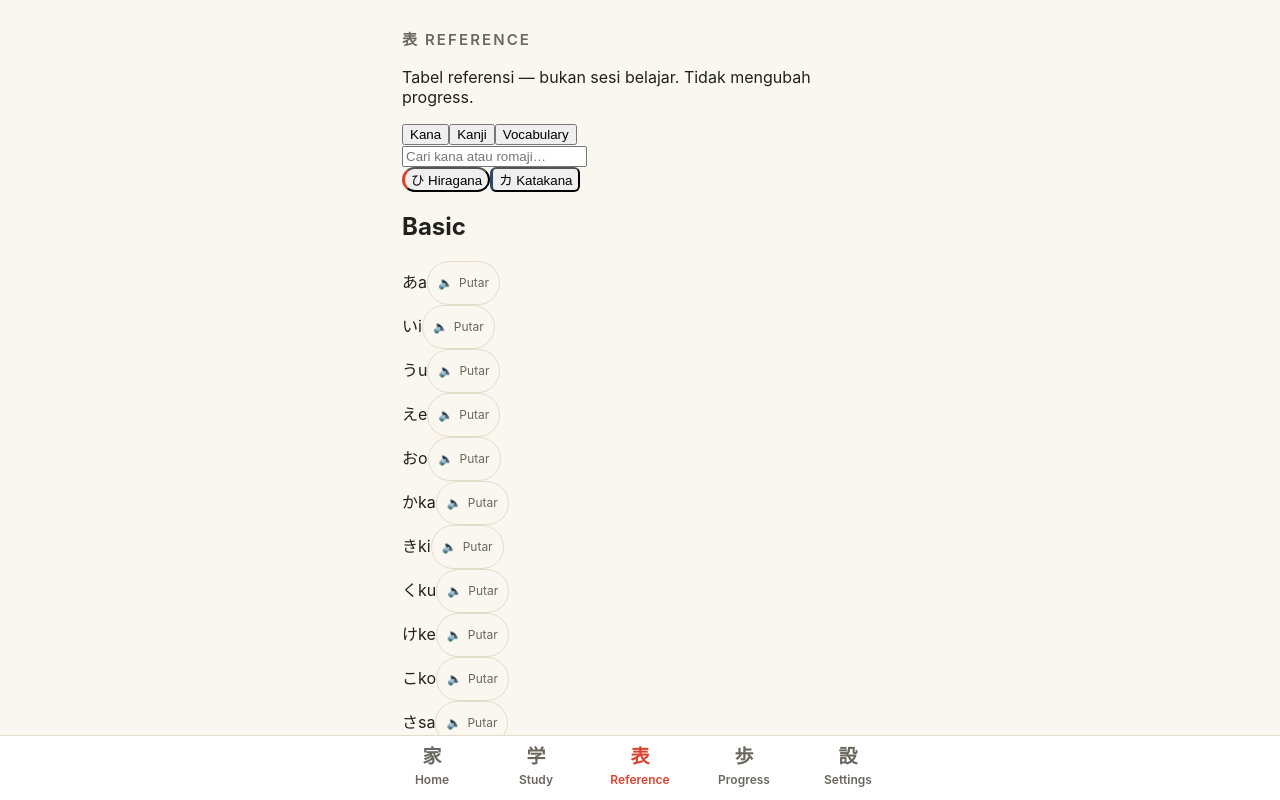
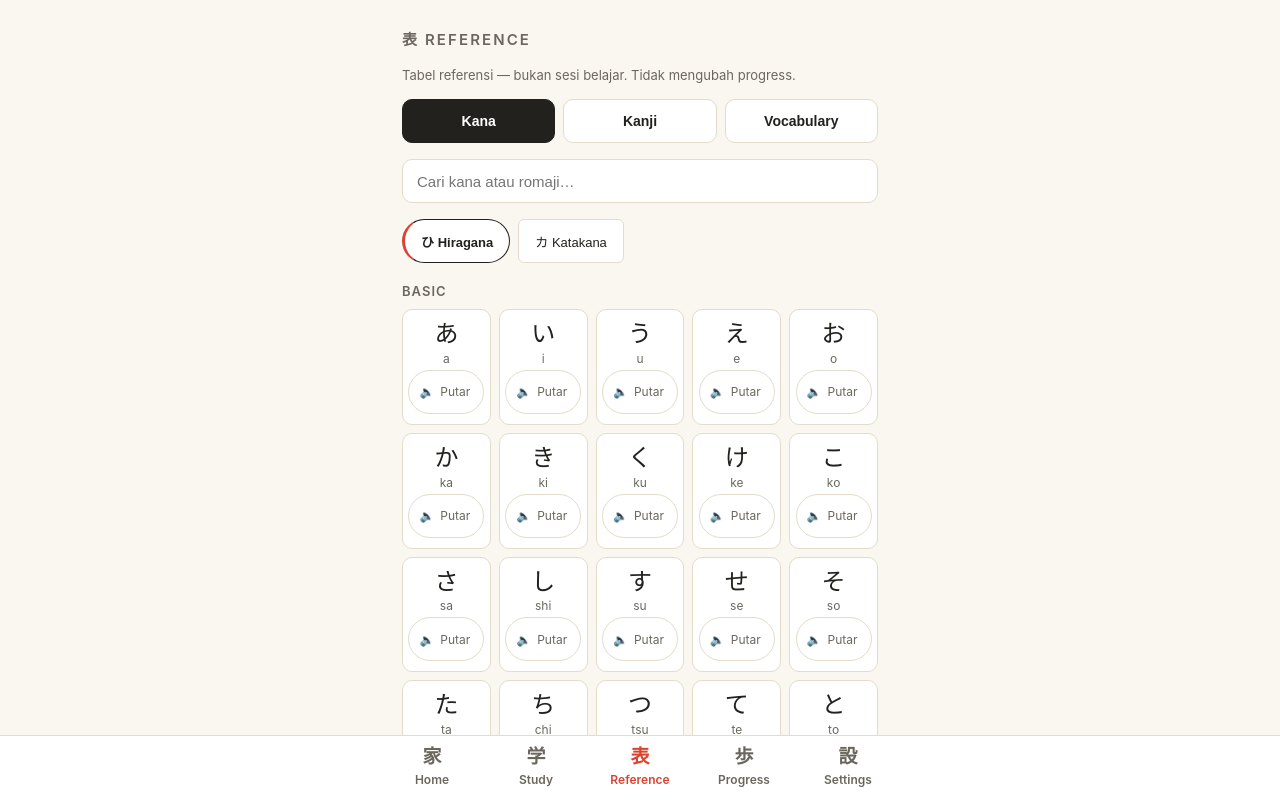
Before and after one commit to elyos141299/kana-flashcard, a React (Vite) app: page / in a window 1280 px wide. Both pictures are taken after a click on the button "表 Reference". Shown: the top 800 px of the page. Built offline with nearby package versions, Linux system fonts and the light colour scheme.

Commit message:
Reference Tables: update src/styles/app.css

```diff
--- a/src/styles/app.css
+++ b/src/styles/app.css
@@ -1076,3 +1076,340 @@
   outline: 2px solid var(--indigo);
   outline-offset: 2px;
 }
+
+/* ============ Reference Tables ============ */
+
+.page-subtitle {
+  font-size: 13px;
+  color: var(--ink-soft);
+  margin: 0 0 16px;
+}
+
+.ref-tabs {
+  display: flex;
+  gap: 8px;
+  margin-bottom: 16px;
+}
+
+.ref-tab {
+  flex: 1;
+  padding: 10px 8px;
+  min-height: 44px;
+  border: 1px solid var(--hairline);
+  border-radius: 10px;
+  background: var(--surface);
+  color: var(--ink);
+  font-size: 14px;
+  font-weight: 600;
+  cursor: pointer;
+}
+
+.ref-tab.active {
+  background: var(--ink);
+  color: var(--surface);
+  border-color: var(--ink);
+}
+
+.ref-subtabs {
+  display: flex;
+  gap: 8px;
+  margin-bottom: 12px;
+  flex-wrap: wrap;
+}
+
+.ref-subtab {
+  padding: 8px 16px;
+  min-height: 44px;
+  border: 1px solid var(--hairline);
+  background: var(--surface);
+  color: var(--ink);
+  font-size: 13px;
+  cursor: pointer;
+}
+
+.ref-subtab.script-hiragana { border-radius: 999px; }
+.ref-subtab.script-katakana { border-radius: 6px; }
+.ref-subtab:not(.script-hiragana):not(.script-katakana) { border-radius: 8px; }
+
+.ref-subtab.active {
+  border-color: var(--ink);
+  font-weight: 600;
+}
+
+.ref-subtab.script-hiragana.active {
+  border-left: 3px solid var(--vermilion);
+}
+
+.ref-subtab.script-katakana.active {
+  border-left: 3px solid var(--indigo);
+}
+
+.ref-search {
+  margin-bottom: 16px;
+}
+
+.ref-search-input {
+  width: 100%;
+  padding: 10px 14px;
+  min-height: 44px;
+  border: 1px solid var(--hairline);
+  border-radius: 10px;
+  background: var(--surface);
+  color: var(--ink);
+  font-size: 15px;
+}
+
+.ref-group-title {
+  font-size: 13px;
+  font-weight: 600;
+  letter-spacing: 0.08em;
+  text-transform: uppercase;
+  color: var(--ink-soft);
+  margin: 20px 0 10px;
+}
+
+/* Kana grid */
+.kana-grid {
+  display: grid;
+  grid-template-columns: repeat(5, 1fr);
+  gap: 8px;
+  margin-bottom: 8px;
+}
+
+.kana-cell {
+  display: flex;
+  flex-direction: column;
+  align-items: center;
+  padding: 10px 4px;
+  border: 1px solid var(--hairline);
+  border-radius: 10px;
+  background: var(--surface);
+  min-height: 44px;
+}
+
+.kana-char {
+  font-size: 24px;
+  line-height: 1.2;
+}
+
+.kana-romaji {
+  font-size: 12px;
+  color: var(--ink-soft);
+  margin-top: 2px;
+}
+
+.kana-cell .audio-btn-sm {
+  margin-top: 4px;
+  /* Fixed width mencegah layout shift saat teks berubah "Putar" → "Memutar..." */
+  min-width: 76px;
+  max-width: 76px;
+  white-space: nowrap;
+  overflow: hidden;
+}
+
+/* Reference rows (Kanji/Vocab) */
+.ref-row {
+  border: 1px solid var(--hairline);
+  border-radius: 10px;
+  background: var(--surface);
+  margin-bottom: 8px;
+  overflow: hidden;
+}
+
+.ref-row-main {
+  display: grid;
+  grid-template-columns: auto 1fr auto;
+  grid-template-areas:
+    "jp reading chevron"
+    "jp meaning chevron"
+    "jp meta chevron";
+  gap: 2px 12px;
+  width: 100%;
+  padding: 12px 14px;
+  min-height: 44px;
+  border: none;
+  background: none;
+  color: var(--ink);
+  text-align: left;
+  cursor: pointer;
+  align-items: center;
+}
+
+.ref-row-jp {
+  grid-area: jp;
+  font-size: 28px;
+  line-height: 1.2;
+}
+
+.ref-row-reading {
+  grid-area: reading;
+  font-size: 14px;
+  color: var(--ink);
+}
+
+.ref-alt-reading {
+  color: var(--ink-soft);
+  font-size: 13px;
+}
+
+.ref-row-meaning {
+  grid-area: meaning;
+  font-size: 13px;
+  color: var(--ink-soft);
+}
+
+.ref-row-meta {
+  grid-area: meta;
+  font-size: 11px;
+  color: var(--ink-soft);
+  letter-spacing: 0.04em;
+}
+
+.ref-row-chevron {
+  grid-area: chevron;
+  font-size: 16px;
+  color: var(--ink-soft);
+}
+
+.ref-row-detail {
+  border-top: 1px solid var(--hairline);
+  padding: 14px;
+}
+
+.ref-detail-list {
+  margin: 0 0 12px;
+}
+
+.ref-detail-list > div {
+  display: grid;
+  grid-template-columns: 80px 1fr;
+  gap: 8px;
+  margin-bottom: 8px;
+}
+
+.ref-detail-list dt {
+  font-size: 12px;
+  font-weight: 600;
+  color: var(--ink-soft);
+  text-transform: uppercase;
+  letter-spacing: 0.06em;
+}
+
+.ref-detail-list dd {
+  margin: 0;
+  font-size: 14px;
+}
+
+.ref-example {
+  margin-bottom: 8px;
+  padding: 8px;
+  background: var(--washi-soft);
+  border-radius: 8px;
+}
+
+.ref-example-reading {
+  font-size: 13px;
+  color: var(--ink-soft);
+}
+
+.ref-empty {
+  text-align: center;
+  color: var(--ink-soft);
+  padding: 32px 16px;
+}
+
+.ref-count {
+  text-align: center;
+  font-size: 13px;
+  color: var(--ink-soft);
+  margin-top: 16px;
+}
+
+.sr-only {
+  position: absolute;
+  width: 1px;
+  height: 1px;
+  padding: 0;
+  margin: -1px;
+  overflow: hidden;
+  clip: rect(0, 0, 0, 0);
+  white-space: nowrap;
+  border: 0;
+}
+
+/* ============ Reference Horizontal Tables ============ */
+
+.ref-table-wrapper {
+  overflow-x: auto;
+  -webkit-overflow-scrolling: touch;
+  margin: 0 -16px;
+  padding: 0 16px;
+}
+
+.ref-table {
+  width: 100%;
+  min-width: 640px;
+  border-collapse: collapse;
+  font-size: 14px;
+  background: var(--surface);
+}
+
+.ref-table thead th {
+  background: var(--vermilion);
+  color: #fff;
+  font-weight: 600;
+  font-size: 13px;
+  padding: 10px 12px;
+  text-align: left;
+  white-space: nowrap;
+  position: sticky;
+  top: 0;
+}
+
+.ref-table tbody td {
+  padding: 10px 12px;
+  border-bottom: 1px solid var(--hairline);
+  vertical-align: top;
+}
+
+.ref-table tbody tr:nth-child(even) {
+  background: color-mix(in srgb, var(--washi-soft) 50%, transparent);
+}
+
+.ref-td-num {
+  text-align: center;
+  color: var(--ink-soft);
+  white-space: nowrap;
+  width: 40px;
+}
+
+.ref-td-kanji {
+  font-size: 20px;
+  white-space: nowrap;
+}
+
+.ref-td-kana {
+  font-size: 13px;
+  color: var(--ink-soft);
+}
+
+.ref-td-meta {
+  font-size: 12px;
+  color: var(--ink-soft);
+  white-space: nowrap;
+}
+
+.ref-td-examples {
+  min-width: 200px;
+  max-width: 320px;
+}
+
+.ref-table-example {
+  margin-bottom: 6px;
+  font-size: 13px;
+  line-height: 1.4;
+}
+
+.ref-table-example:last-child {
+  margin-bottom: 0;
+}
```
